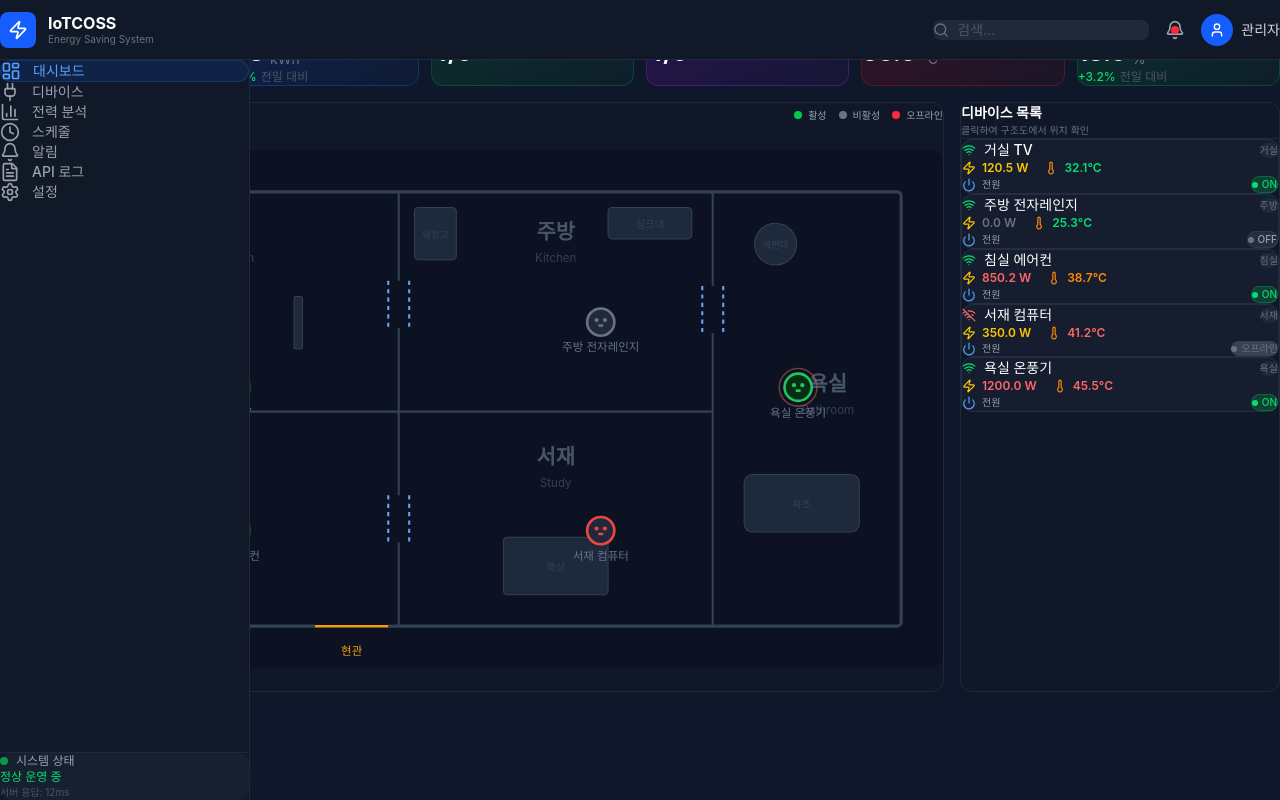
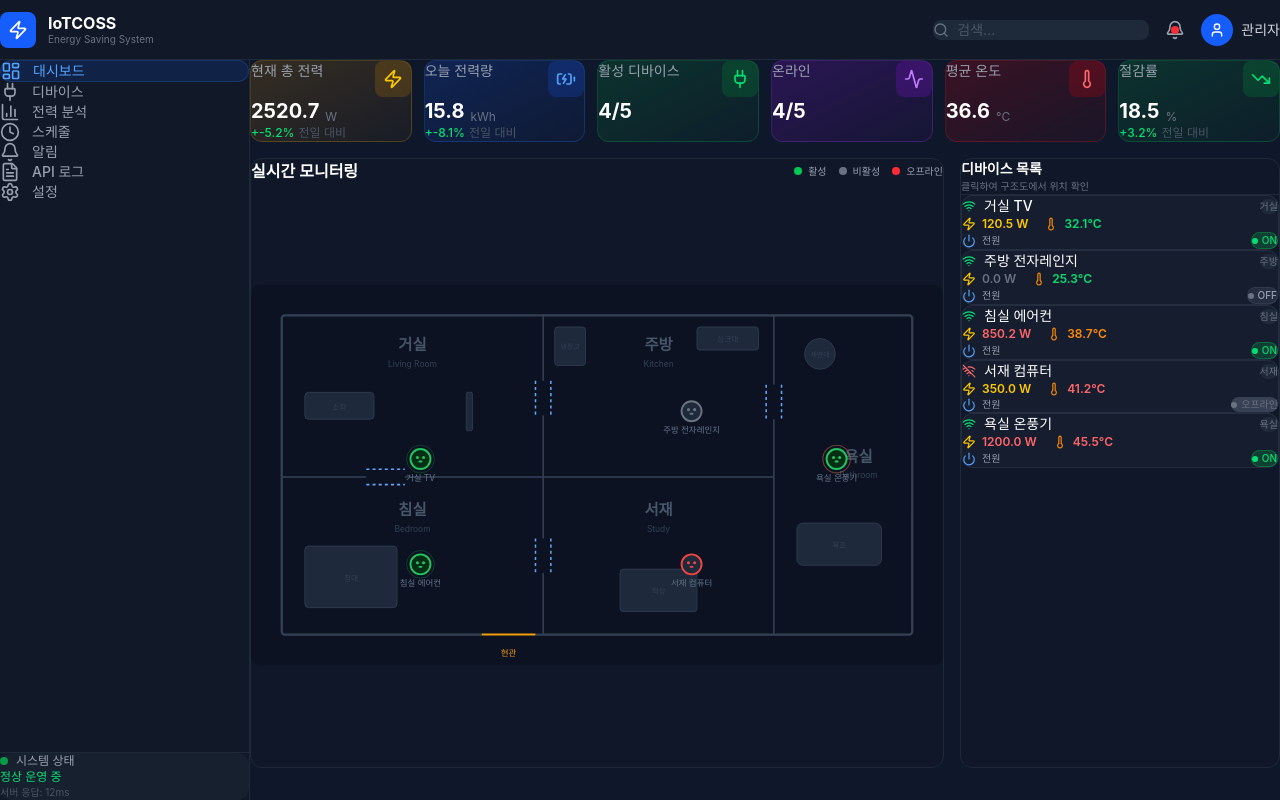
Before and after one commit to team-nexcode/E-VER_IoTCOSS, a React app in the folder Frontend/: page / in a window 1280 px wide. Built offline with nearby package versions, Linux system fonts and the light colour scheme; the HTML template or start-up script is replaced by a standard one.

Commit message:
frontend update.

```diff
--- a/Frontend/src/components/Dashboard/StatusCard.tsx
+++ b/Frontend/src/components/Dashboard/StatusCard.tsx
@@ -37,8 +37,8 @@ export default function StatusCard({ title, value, unit, icon, trend, color }: S
         </div>
       </div>
       <div className="flex items-end gap-1.5">
-        <span className="text-xl sm:text-2xl 2xl:text-3xl font-bold text-white truncate">{value}</span>
-        {unit && <span className="text-xs sm:text-sm text-gray-500 mb-0.5 flex-shrink-0">{unit}</span>}
+        <span className="text-lg sm:text-xl font-bold text-white truncate">{value}</span>
+        {unit && <span className="text-[10px] sm:text-xs text-gray-500 mb-0.5 flex-shrink-0">{unit}</span>}
       </div>
       {trend && (
         <div className="mt-1.5 flex items-center gap-1">
--- a/Frontend/src/components/Layout/Layout.tsx
+++ b/Frontend/src/components/Layout/Layout.tsx
@@ -7,10 +7,8 @@ export default function Layout() {
     <div className="h-screen w-screen overflow-hidden">
       <TopBar />
       <Sidebar />
-      <main className="ml-[250px] mt-[60px] h-[calc(100vh-60px)] overflow-y-auto overflow-x-hidden bg-[#0f172a] p-4 sm:p-6">
-        <div className="h-[calc(100vh-60px-2rem)] sm:h-[calc(100vh-60px-3rem)]">
-          <Outlet />
-        </div>
+      <main className="fixed top-[60px] left-[250px] right-0 bottom-0 bg-[#0f172a] p-4 overflow-y-auto overflow-x-hidden">
+        <Outlet />
       </main>
     </div>
   );
--- a/Frontend/src/pages/Dashboard.tsx
+++ b/Frontend/src/pages/Dashboard.tsx
@@ -11,7 +11,7 @@ export default function Dashboard() {
   const onlineDevices = devices.filter((d) => d.isOnline).length;
 
   return (
-    <div className="h-full flex flex-col gap-4">
+    <div className="h-[calc(100vh-60px-2rem)] flex flex-col gap-4">
       {/* 상단: 요약 카드 */}
       <div className="flex-shrink-0 grid grid-cols-3 xl:grid-cols-6 gap-3">
         <StatusCard
```
